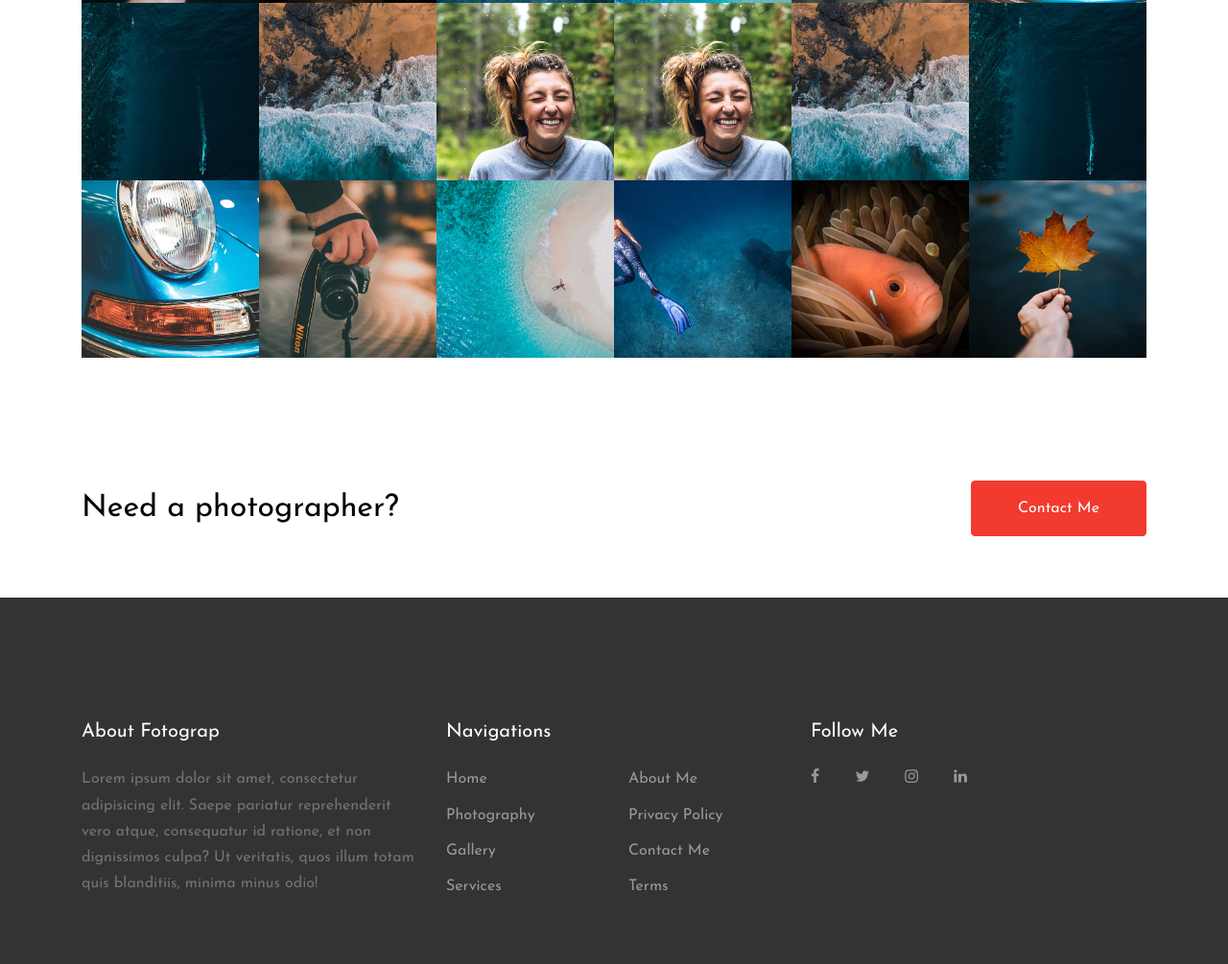
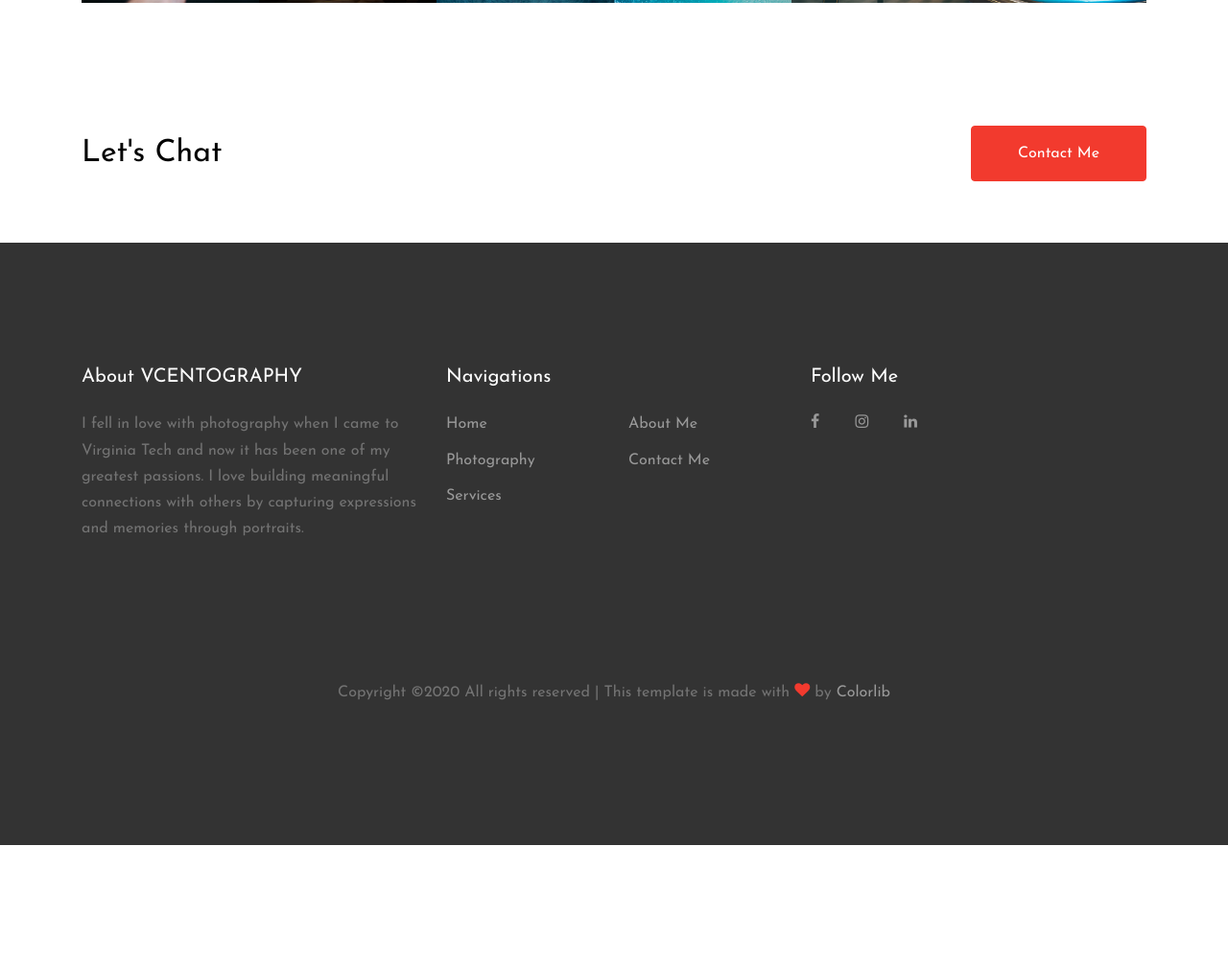
Before and after one commit to vincentdmai/vcentography, a plain HTML site: page single.html in a window 1280 px wide. Shown: the part 1509-2514 px from the top of the page at 96% size. After the commit the page ends 2390 px from the top, so only its background shows below. Drawn offline with Linux system fonts and the light colour scheme; files whose address does not match are found by name.

Commit message:
Modified header/footer

```diff
--- a/single.html
+++ b/single.html
@@ -1,7 +1,7 @@
 <!DOCTYPE html>
 <html lang="en">
   <head>
-    <title>Fotograp &mdash; Colorlib Website Template</title>
+    <title>VCENTOGRAPHY &mdash; Albums</title>
     <meta charset="utf-8">
     <meta name="viewport" content="width=device-width, initial-scale=1, shrink-to-fit=no">
 
@@ -51,7 +51,7 @@
         <div class="row align-items-center">
 
           <div class="col-6 col-xl-2">
-            <h1 class="mb-0"><a href="index.html" class="text-black h2 mb-0">fotograp<span class="text-primary">.</span></a></h1>
+            <h1 class="mb-0"><a href="index.html" class="text-black h2 mb-0">VCENTOGRAPHY<span class="text-primary">.</span></a></h1>
           </div>
           <div class="col-10 col-md-8 d-none d-xl-block">
             <nav class="site-navigation position-relative text-right text-lg-center" role="navigation">
@@ -112,8 +112,8 @@
       <div class="container">
         <div class="row align-items-center justify-content-center">
           <div class="col-md-7 text-center" data-aos="fade-up">
-            <h1>Sea Creatures</h1>
-            <p class="caption">36 Pictures / Nature</p>
+            <h1>My Photography</h1>
+            <p class="caption">By Vincent Mai</p>
           </div>
         </div>
       </div>
@@ -203,45 +203,8 @@
           <a href="#"><img src="images/nature_small_6.jpg" alt="IMage" class="img-fluid"></a>
         </div>
 
-        <div class="col-sm-6 col-md-4 col-lg-3 col-xl-2 item" data-aos="fade" data-src="images/big-images/nature_big_7.jpg" data-sub-html="<h4>Fading Light</h4><p>Lorem ipsum dolor sit amet, consectetur adipisicing elit. Incidunt fugit, non facilis dignissimos minima nostrum nesciunt adipisci, quibusdam cum reprehenderit.</p>">
-          <a href="#"><img src="images/nature_small_7.jpg" alt="IMage" class="img-fluid"></a>
+
         </div>
-        <div class="col-sm-6 col-md-4 col-lg-3 col-xl-2 item" data-aos="fade" data-src="images/big-images/nature_big_8.jpg" data-sub-html="<h4>Fading Light</h4><p>Lorem ipsum dolor sit amet, consectetur adipisicing elit. Dignissimos iure delectus obcaecati atque fugit enim quaerat suscipit tenetur in ratione?</p>">
-          <a href="#"><img src="images/nature_small_8.jpg" alt="IMage" class="img-fluid"></a>
-        </div>
-        <div class="col-sm-6 col-md-4 col-lg-3 col-xl-2 item" data-aos="fade" data-src="images/big-images/nature_big_9.jpg" data-sub-html="<h4>Fading Light</h4><p>Lorem ipsum dolor sit amet, consectetur adipisicing elit. Culpa neque, eos quae eaque officia, repellendus dolore tempore cumque quibusdam? Maxime?</p>">
-          <a href="#"><img src="images/nature_small_9.jpg" alt="IMage" class="img-fluid"></a>
-        </div>
-
-        <div class="col-sm-6 col-md-4 col-lg-3 col-xl-2 item" data-aos="fade" data-src="images/big-images/nature_big_9.jpg" data-sub-html="<h4>Fading Light</h4><p>Lorem ipsum dolor sit amet, consectetur adipisicing elit. Laboriosam, unde quis minus ex impedit necessitatibus nostrum, neque veniam repellat officiis!</p>">
-          <a href="#"><img src="images/nature_small_9.jpg" alt="IMage" class="img-fluid"></a>
-        </div>
-        <div class="col-sm-6 col-md-4 col-lg-3 col-xl-2 item" data-aos="fade" data-src="images/big-images/nature_big_8.jpg" data-sub-html="<h4>Fading Light</h4><p>Lorem ipsum dolor sit amet, consectetur adipisicing elit. Vel eveniet sequi assumenda deserunt ab, tempora commodi autem debitis iusto sed.</p>">
-          <a href="#"><img src="images/nature_small_8.jpg" alt="IMage" class="img-fluid"></a>
-        </div>
-        <div class="col-sm-6 col-md-4 col-lg-3 col-xl-2 item" data-aos="fade" data-src="images/big-images/nature_big_7.jpg" data-sub-html="<h4>Fading Light</h4><p>Lorem ipsum dolor sit amet, consectetur adipisicing elit. Tempore, quasi, pariatur. Minima provident repellat cum, impedit, nemo exercitationem distinctio consequuntur.</p>">
-          <a href="#"><img src="images/nature_small_7.jpg" alt="IMage" class="img-fluid"></a>
-        </div>
-        <div class="col-sm-6 col-md-4 col-lg-3 col-xl-2 item" data-aos="fade" data-src="images/big-images/nature_big_6.jpg" data-sub-html="<h4>Fading Light</h4><p>Lorem ipsum dolor sit amet, consectetur adipisicing elit. Repellendus nostrum expedita consequatur rerum laboriosam tempore nisi autem animi eveniet perspiciatis.</p>">
-          <a href="#"><img src="images/nature_small_6.jpg" alt="IMage" class="img-fluid"></a>
-        </div>
-        <div class="col-sm-6 col-md-4 col-lg-3 col-xl-2 item" data-aos="fade" data-src="images/big-images/nature_big_5.jpg" data-sub-html="<h4>Fading Light</h4><p>Lorem ipsum dolor sit amet, consectetur adipisicing elit. Eaque consectetur error deserunt facilis facere, consequatur at officia quae culpa voluptatibus!</p>">
-          <a href="#"><img src="images/nature_small_5.jpg" alt="IMage" class="img-fluid"></a>
-        </div>
-        <div class="col-sm-6 col-md-4 col-lg-3 col-xl-2 item" data-aos="fade" data-src="images/big-images/nature_big_4.jpg" data-sub-html="<h4>Fading Light</h4><p>Lorem ipsum dolor sit amet, consectetur adipisicing elit. Corrupti minima porro, hic dolores. Ab, doloremque facilis numquam, ipsa repellendus voluptas.</p>">
-          <a href="#"><img src="images/nature_small_4.jpg" alt="IMage" class="img-fluid"></a>
-        </div>
-
-        <div class="col-sm-6 col-md-4 col-lg-3 col-xl-2 item" data-aos="fade" data-src="images/big-images/nature_big_3.jpg" data-sub-html="<h4>Fading Light</h4><p>Lorem ipsum dolor sit amet, consectetur adipisicing elit. Distinctio, dolor alias. Dignissimos hic voluptatibus dolorum expedita recusandae, consequatur distinctio est.</p>">
-          <a href="#"><img src="images/nature_small_3.jpg" alt="IMage" class="img-fluid"></a>
-        </div>
-        <div class="col-sm-6 col-md-4 col-lg-3 col-xl-2 item" data-aos="fade" data-src="images/big-images/nature_big_2.jpg" data-sub-html="<h4>Fading Light</h4><p>Lorem ipsum dolor sit amet, consectetur adipisicing elit. Rerum similique, dolore esse quaerat incidunt ullam sit neque laboriosam velit quas.</p>">
-          <a href="#"><img src="images/nature_small_2.jpg" alt="IMage" class="img-fluid"></a>
-        </div>
-        <div class="col-sm-6 col-md-4 col-lg-3 col-xl-2 item" data-aos="fade" data-src="images/big-images/nature_big_1.jpg" data-sub-html="<h4>Fading Light</h4><p>Lorem ipsum dolor sit amet, consectetur adipisicing elit. Quidem tempora deleniti, consectetur quisquam labore vitae quod quae debitis hic ab!</p>">
-          <a href="#"><img src="images/nature_small_1.jpg" alt="IMage" class="img-fluid"></a>
-        </div>
-
       </div>
     </div>
   </div>
@@ -251,7 +214,7 @@
      <div class="container">
        <div class="row">
          <div class="col-md-12 d-md-flex align-items-center">
-           <h2 class="text-black mb-5 mb-md-0 text-center text-md-left">Need a photographer?</h2>
+           <h2 class="text-black mb-5 mb-md-0 text-center text-md-left">Let's Chat</h2>
            <div class="ml-auto text-center text-md-left">
             <a href="contact.html" class="btn btn-danger py-3 px-5 rounded">Contact Me</a>
            </div>
@@ -268,8 +231,9 @@
       <div class="row">
         <div class="col-lg-4">
           <div class="mb-5">
-              <h3 class="footer-heading mb-4">About Fotograp</h3>
-              <p>Lorem ipsum dolor sit amet, consectetur adipisicing elit. Saepe pariatur reprehenderit vero atque, consequatur id ratione, et non dignissimos culpa? Ut veritatis, quos illum totam quis blanditiis, minima minus odio!</p>
+            <h3 class="footer-heading mb-4">About VCENTOGRAPHY</h3>
+            <p>I fell in love with photography when I came to Virginia Tech and now it has been one of my greatest passions.
+              I love building meaningful connections with others by capturing expressions and memories through portraits.</p>
           </div>
         </div>
         <div class="col-lg-4 mb-5 mb-lg-0">
@@ -279,18 +243,15 @@
             </div>
             <div class="col-md-6 col-lg-6">
               <ul class="list-unstyled">
-                  <li><a href="#">Home</a></li>
-                  <li><a href="#">Photography</a></li>
-                  <li><a href="#">Gallery</a></li>
-                  <li><a href="#">Services</a></li>
+                <li><a href="index.html">Home</a></li>
+                <li><a href="single.html">Photography</a></li>
+                <li><a href="services.html">Services</a></li>
               </ul>
             </div>
             <div class="col-md-6 col-lg-6">
               <ul class="list-unstyled">
-                  <li><a href="#">About Me</a></li>
-                  <li><a href="#">Privacy Policy</a></li>
-                  <li><a href="#">Contact Me</a></li>
-                  <li><a href="#">Terms</a></li>
+                <li><a href="about.html">About Me</a></li>
+                <li><a href="contact.html">Contact Me</a></li>
               </ul>
             </div>
           </div>
@@ -302,10 +263,9 @@
           <h3 class="footer-heading mb-4">Follow Me</h3>
 
               <div>
-                  <a href="#" class="pl-0 pr-3"><span class="icon-facebook"></span></a>
-                  <a href="#" class="pl-3 pr-3"><span class="icon-twitter"></span></a>
-                  <a href="#" class="pl-3 pr-3"><span class="icon-instagram"></span></a>
-                  <a href="#" class="pl-3 pr-3"><span class="icon-linkedin"></span></a>
+                <a href="https://www.facebook.com/vincent.mai.773"  target="_blank" class="pl-0 pr-3"><span class="icon-facebook"></span></a>
+                <a href="https://www.instagram.com/vcentography/" target="_blank" class="pl-3 pr-3"><span class="icon-instagram"></span></a>
+                <a href="https://www.linkedin.com/in/vincentdmai/" target="_blank" class="pl-3 pr-3"><span class="icon-linkedin"></span></a>
               </div>
 
 
```
Lines whose indentation alone changed are shown as unchanged.
